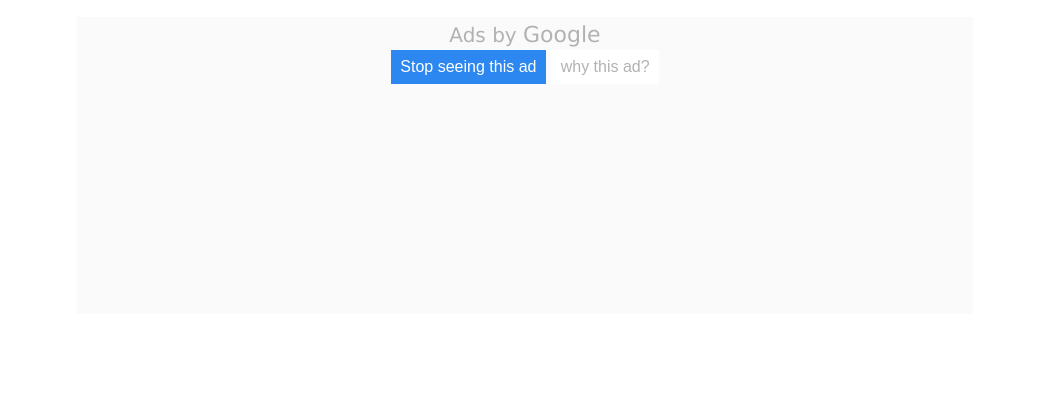
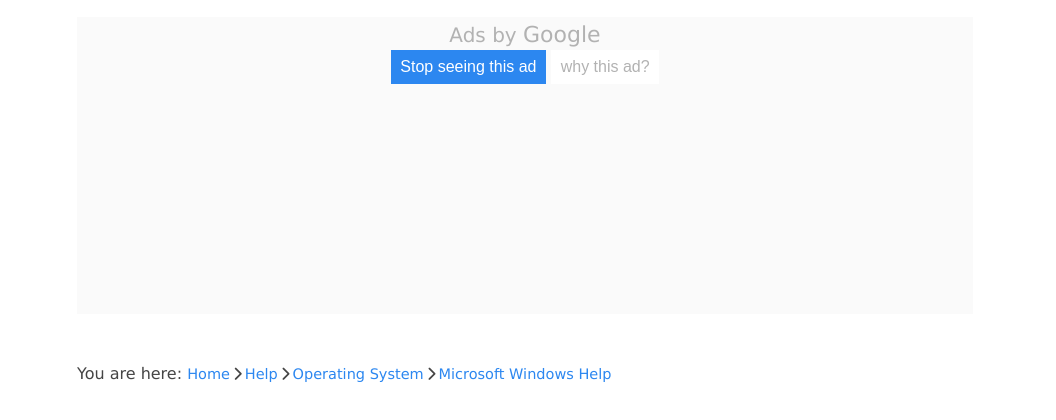
Before and after one commit to Anik-dev/computerhope, a plain HTML site: page index.html in a window 1280 px wide. Shown: the part 128-548 px from the top of the page, without its empty margins (115-1171 px from the left). Drawn offline with Linux system fonts and the light colour scheme.

Commit message:
extra section added

```diff
--- a/index.html
+++ b/index.html
@@ -6,6 +6,7 @@
     <meta name="viewport" content="width=device-width, initial-scale=1.0">
     <title>Comouter Hope</title>
     <link rel="stylesheet" href="./style.css">
+    <script src="https://kit.fontawesome.com/bd7cb073a6.js" crossorigin="anonymous"></script>
 </head>
 <body>
     <header id="header">
@@ -42,7 +43,9 @@
                 <button class="why">why this ad?</button>
             </div>
         </div>
-
+        <div class="extra">
+            <p>You are here: <a href="#">Home</a><i class="fas fa-chevron-right"></i><a href="#">Help</a><i class="fas fa-chevron-right"></i><a href="#">Operating System</a><i class="fas fa-chevron-right"></i><a href="#">Microsoft Windows Help</a></p>
+        </div>
         <section>
 
         </section>
--- a/style.css
+++ b/style.css
@@ -101,3 +101,20 @@ main {
     padding: 8px 9.6px;
     border: none;
 }
+.extra {
+    width: 70%;
+    margin: auto;
+    padding-top: 50px;
+}
+.extra p {
+
+}
+.extra p i {
+    padding: 0px 3px;
+    font-size: 14px;
+}
+.extra p a {
+    color: #2c87f0;
+    font-size: 14.5px;
+    text-decoration: none;
+}
```
